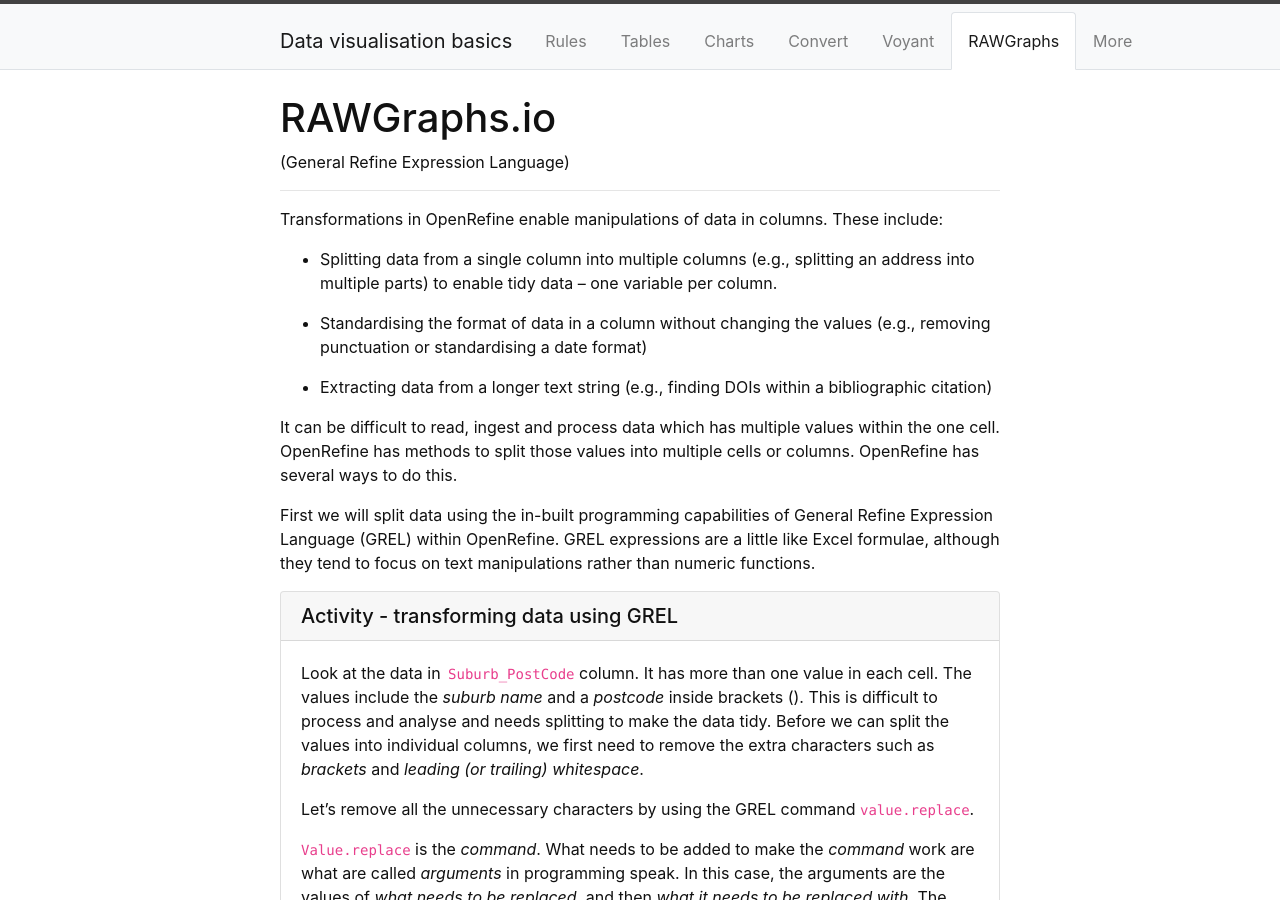
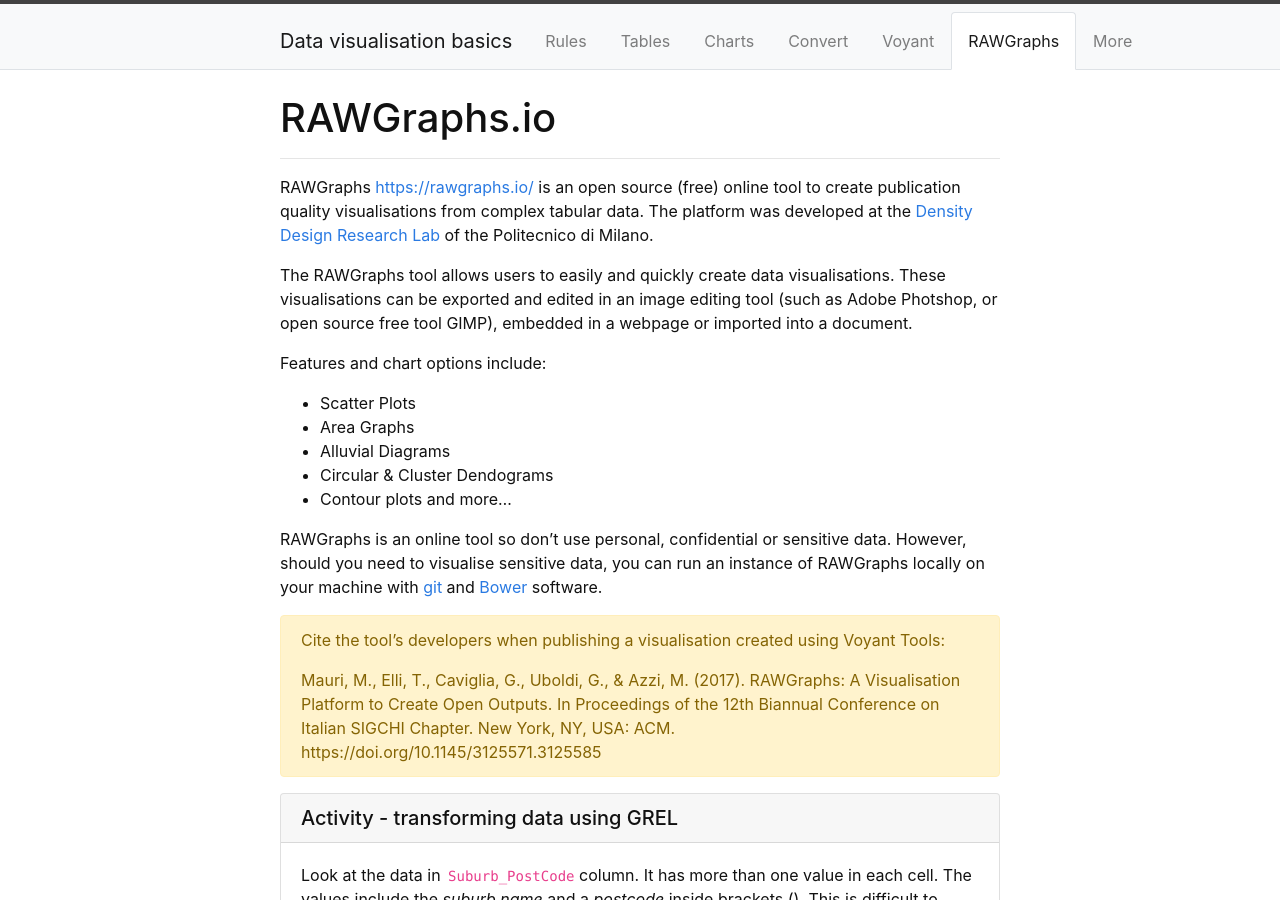
Before and after one commit to GULibrarySandbox/data-vis-basics, a Jekyll site: the page built from content/6-rawgraphs.md, in a window 1280 px wide and 900 px high. Built offline with Jekyll 4.4.1, drawn with Linux system fonts in a browser that asks for light colours.

Commit message:
Update 6-rawgraphs.md

```diff
--- a/content/6-rawgraphs.md
+++ b/content/6-rawgraphs.md
@@ -5,21 +5,25 @@ nav: true
 
 # RAWGraphs.io
 
-(General Refine Expression Language)
-
 -----
 
-Transformations in OpenRefine enable manipulations of data in columns. These include:
+RAWGraphs [https://rawgraphs.io/](https://rawgraphs.io/) is an open source (free) online tool to create publication quality visualisations from complex tabular data.  The platform was developed at the [Density Design Research Lab](http://www.densitydesign.org) of the Politecnico di Milano.
 
-- Splitting data from a single column into multiple columns (e.g., splitting an address into multiple parts) to enable tidy data – one variable per column.
+The RAWGraphs tool allows users to easily and quickly create data visualisations.  These visualisations can be exported and edited in an image editing tool (such as Adobe Photshop, or open source free tool GIMP), embedded in a webpage or imported into a document.
 
-- Standardising the format of data in a column without changing the values (e.g., removing punctuation or standardising a date format)
+Features and chart options include:
 
-- Extracting data from a longer text string (e.g., finding DOIs within a bibliographic citation)
+- Scatter Plots
+- Area Graphs
+- Alluvial Diagrams
+- Circular & Cluster Dendograms
+- Contour plots and more...
 
-It can be difficult to read, ingest and process data which has multiple values within the one cell.  OpenRefine has methods to split those values into multiple cells or columns. OpenRefine has several ways to do this.
+RAWGraphs is an online tool so don’t use personal, confidential or sensitive data.  However, should you need to visualise sensitive data, you can run an instance of RAWGraphs locally on your machine with [git](http://git-scm.com/book/en/Getting-Started-Installing-Git) and [Bower](http://bower.io/#installing-bower) software.
 
-First we will split data using the in-built programming capabilities of General Refine Expression Language (GREL) within OpenRefine. GREL expressions are a little like Excel formulae, although they tend to focus on text manipulations rather than numeric functions.
+{% capture alert %}Cite the tool's developers when publishing a visualisation created using Voyant Tools:
+
+Mauri, M., Elli, T., Caviglia, G., Uboldi, G., & Azzi, M. (2017).  RAWGraphs: A Visualisation Platform to Create Open Outputs. In Proceedings of the 12th Biannual Conference on Italian SIGCHI Chapter. New York, NY, USA: ACM. https://doi.org/10.1145/3125571.3125585 {% endcapture %} {% include alert.md text=alert color="warning" %}
 
 {% capture text %}
 Look at the data in  `Suburb_PostCode`  column.  It has more than one value in each cell. The values include the *suburb name* and a *postcode* inside brackets (). This is difficult to process and analyse and needs splitting to make the data tidy. Before we can split the values into individual columns, we first need to remove the extra characters such as *brackets* and *leading (or trailing) whitespace*.
@@ -142,6 +146,6 @@ Let's edit the column headings to represent the data more accurately.
 -----
 
 <p align="center">
-  <a href="https://griffithunilibrary.github.io/intro-data-wrangle/content/5-lesson.html"><-- BACK</a> |
-  <a href="https://griffithunilibrary.github.io/intro-data-wrangle/content/7-lesson.html">NEXT --></a>
+  <a href="https://griffithunilibrary.github.io/data-vis-basics/content/5-voyant.html"><-- BACK</a> |
+  <a href="https://griffithunilibrary.github.io/data-vis-basics/content/7-more.html">NEXT --></a>
 </p>
```
